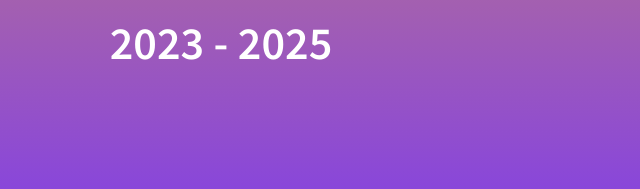
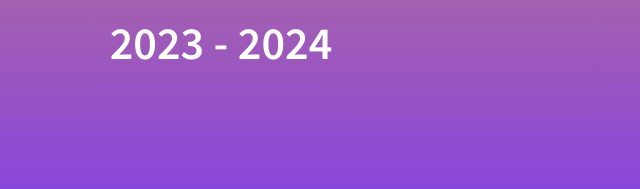
Before and after one commit to Xirou187/GithubPagesTest, a website: page docs/index.html in a window 1280 px wide. Shown: the part 525-714 px from the top of the page, 419-1059 px from the left. Drawn offline with Linux system fonts and the light colour scheme.

Commit message:
Rechtschreibfehler

```diff
--- a/docs/index.html
+++ b/docs/index.html
@@ -18,7 +18,7 @@
 			<div class="slides">
 				<section data-background-gradient="linear-gradient(to bottom, #eda63b, #7d3bed)">
 					<h2 class="r-fit-text">ITP Projekte</h2>
-					<h4>2023 - 2025</h4>
+					<h4>2023 - 2024</h4>
 				</section>
 				<section data-background-gradient="linear-gradient(to bottom, #b3814d, #755635)">
 					<section>
```
